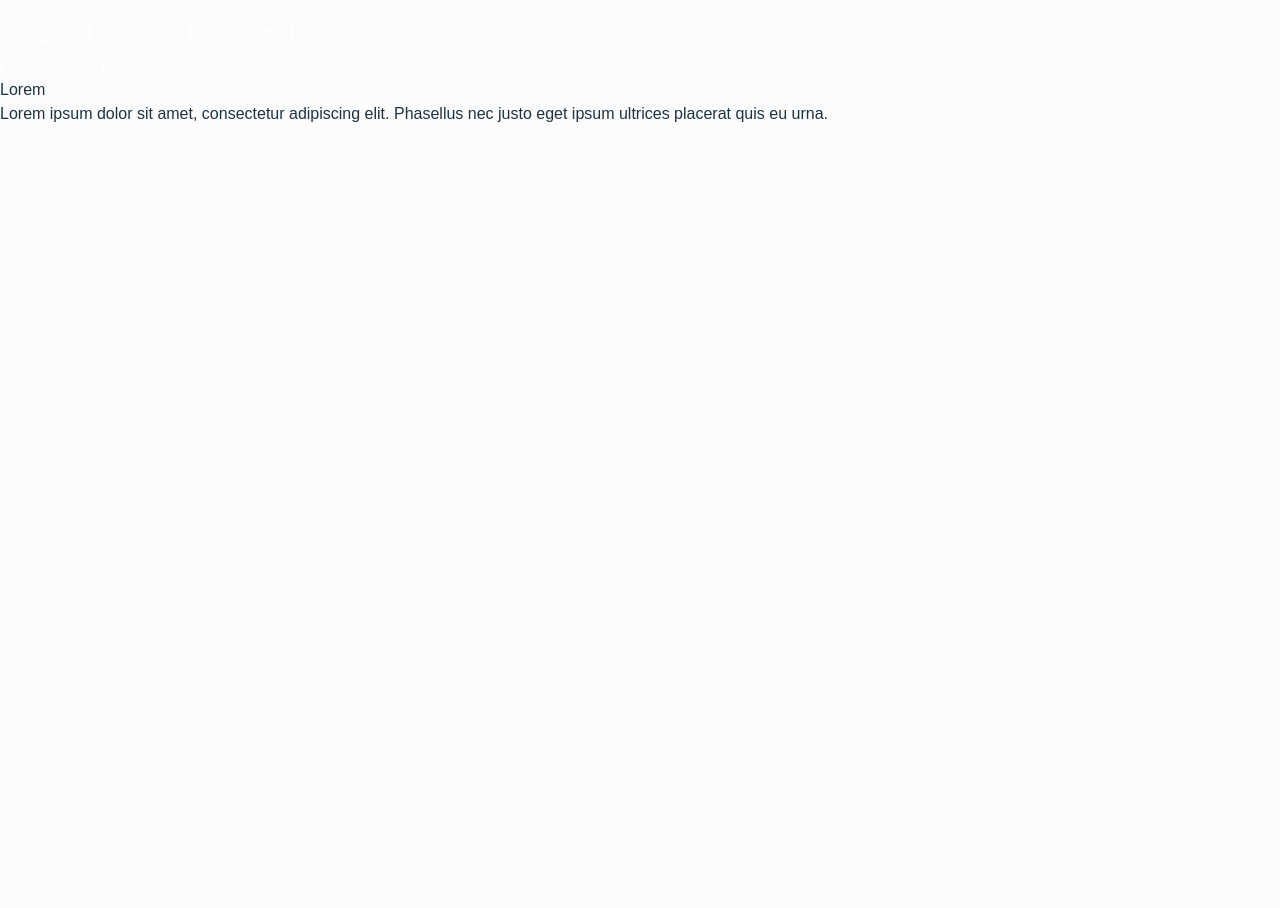
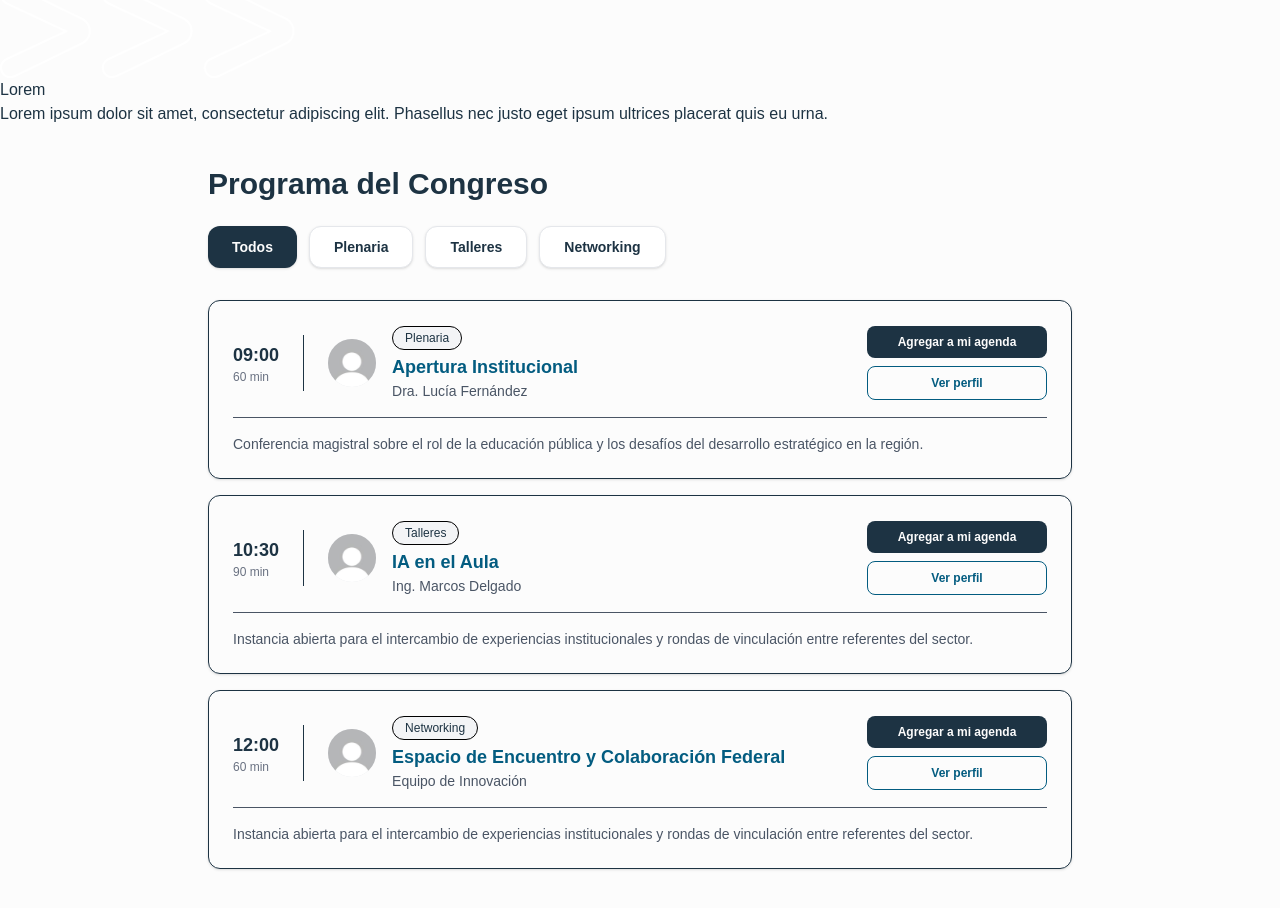
Before and after one commit to Daira-dev/congreso-ets_2026, a Next.js app: page / in a window 1280 px wide. Shown: the part 720-1628 px from the top of the page. Before the commit the page ends 846 px from the top, so only its background shows below. Built offline with nearby package versions, Linux system fonts and the light colour scheme.

Commit message:
seccion programa

```diff
--- a/app/page.tsx
+++ b/app/page.tsx
@@ -2,6 +2,7 @@ import Image from "next/image";
 import Header from "../components/Header/Header";
 import Hero from "@/components/Hero/Hero";
 import SectionCongreso from "@/components/SectionCongreso/SectionCongreso";
+import SectionPrograma from "@/components/SectionPrograma/SectionPrograma";
 
 export default function Home() {
   return (
@@ -9,6 +10,7 @@ export default function Home() {
       <Header />
       <Hero />
       <SectionCongreso />
+      <SectionPrograma />
 
     </div>
   );
--- /dev/null
+++ b/components/SectionPrograma/Card/Card.tsx
@@ -0,0 +1,58 @@
+import Image, { StaticImageData } from "next/image";
+import user from "@/assets/LOGOS/PARA WEB/user.jpg"; // Importá acá tu imagen por defecto
+
+interface CardProgramaProps {
+    cardImg?: StaticImageData;
+    horario: string;
+    duracion: string;
+    categoria: string;
+    title: string;
+    expositor: string;
+    descripcion?: string; // Opcional
+}
+
+const CardPrograma = ({ horario, duracion, categoria, title, expositor, descripcion, cardImg = user}: CardProgramaProps) => {
+    return (
+        <div className="border rounded-xl p-6 shadow-sm border-azul-oscuro mb-4">
+            <div className="flex items-center justify-between">
+                <div className="flex items-center gap-4">
+                    <div>
+                        <span className="font-bold text-lg">{horario}</span>
+                        <p className="text-xs text-gray-500">{duracion}</p>
+                    </div>
+
+                    <div className="h-14 border-l border-black-300 mx-2"></div>
+
+                    {/* Imagen circular del expositor o categoría */}
+                    <div className="relative w-12 h-12 rounded-full overflow-hidden bg-gray-200 flex-shrink-0">
+                        <Image
+                            src={cardImg}
+                            alt={title}
+                            fill
+                            className="object-cover"
+                        />
+                    </div>
+                    <div>
+                        <span className="text-xs px-3 py-1 bg-gray-100 border border-black rounded-full">{categoria}</span>
+                        <h3 className="font-semibold text-azul-claro text-lg mt-1">{title}</h3>
+                        <p className="text-sm text-gray-600">{expositor}</p>
+                    </div>
+                </div>
+                {/* Botones */}
+                <div className="flex flex-col gap-2 min-w-[180px]">
+                    <button className="bg-azul-oscuro text-blanco text-xs font-semibold py-2 px-4 rounded-lg hover:opacity-90 transition-opacity">
+                        Agregar a mi agenda
+                    </button>
+                    <button className="border border-azul-claro text-azul-claro text-xs font-semibold py-2 px-4 rounded-lg hover:bg-azul-claro/5 transition-colors">
+                        Ver perfil
+                    </button>
+                </div>
+            </div>
+            {descripcion && (
+                <p className="mt-4 text-sm text-gray-600 border-t pt-4">{descripcion}</p>
+            )}
+        </div>
+    );
+};
+
+export default CardPrograma;
--- /dev/null
+++ b/components/SectionPrograma/FiltrosPrograma/FiltrosPrograma.tsx
@@ -0,0 +1,33 @@
+"use client";
+import { useState } from "react";
+
+const categorias = ["Todos", "Plenaria", "Talleres", "Networking"];
+
+interface FiltrosProgramaProps {
+    categoriaSeleccionada: string;
+    onSelectCategoria: (categoria: string) => void;
+}
+
+const FiltrosPrograma = ({ categoriaSeleccionada, onSelectCategoria }: FiltrosProgramaProps) => {
+    return (
+        <div className="flex flex-wrap gap-3 mb-8">
+            {categorias.map((cat) => {
+                const isActive = categoriaSeleccionada === cat;
+                return (
+                    <button
+                        key={cat}
+                        onClick={() => onSelectCategoria(cat)}
+                        className={`px-6 py-2.5 rounded-xl font-semibold text-sm transition-all shadow-sm ${isActive
+                                ? "bg-azul-oscuro text-blanco shadow-md"
+                                : "bg-white border border-gray-200 text-azul-oscuro hover:border-azul-claro"
+                            }`}
+                    >
+                        {cat}
+                    </button>
+                );
+            })}
+        </div>
+    );
+};
+
+export default FiltrosPrograma;
--- /dev/null
+++ b/components/SectionPrograma/SectionPrograma.tsx
@@ -0,0 +1,69 @@
+"use client";
+import { NONAME } from "dns";
+import { useState } from "react";
+import CardPrograma from "./Card/Card";
+import FiltrosPrograma from "./FiltrosPrograma/FiltrosPrograma";
+
+export default function SectionPrograma() {
+    const [filtroActivo, setFiltroActivo] = useState("Todos");
+
+    // Lista de ejemplo de tus charlas
+    const charlas = [
+        {
+            horario: "09:00",
+            duracion: "60 min",
+            categoria: "Plenaria",
+            title: "Apertura Institucional",
+            expositor: "Dra. Lucía Fernández",
+            descripcion: "Conferencia magistral sobre el rol de la educación pública y los desafíos del desarrollo estratégico en la región."
+        },
+        {
+            horario: "10:30",
+            duracion: "90 min",
+            categoria: "Talleres",
+            title: "IA en el Aula",
+            expositor: "Ing. Marcos Delgado",
+            descripcion: "Instancia abierta para el intercambio de experiencias institucionales y rondas de vinculación entre referentes del sector."
+        },
+        {
+            horario: "12:00",
+            duracion: "60 min",
+            categoria: "Networking",
+            title: "Espacio de Encuentro y Colaboración Federal",
+            expositor: "Equipo de Innovación",
+            descripcion: "Instancia abierta para el intercambio de experiencias institucionales y rondas de vinculación entre referentes del sector."
+        },
+    ];
+
+    // Lógica para filtrar: si es "Todos" muestra todo, sino filtra por categoría
+    const charlasFiltradas = filtroActivo === "Todos"
+        ? charlas
+        : charlas.filter(charla => charla.categoria === filtroActivo);
+
+    return (
+        <section className="max-w-4xl mx-auto py-10 px-4">
+            <h2 className="text-3xl font-bold text-azul-oscuro mb-6">Programa del Congreso</h2>
+
+            {/* Barra de botones de filtro */}
+            <FiltrosPrograma
+                categoriaSeleccionada={filtroActivo}
+                onSelectCategoria={setFiltroActivo}
+            />
+
+            {/* Listado dinámico de tarjetas */}
+            <div>
+                {charlasFiltradas.map((charla, index) => (
+                    <CardPrograma
+                        key={index}
+                        horario={charla.horario}
+                        duracion={charla.duracion}
+                        categoria={charla.categoria}
+                        title={charla.title}
+                        expositor={charla.expositor}
+                        descripcion={charla.descripcion}
+                    />
+                ))}
+            </div>
+        </section>
+    );
+}
```
Also changed, not shown: assets/LOGOS/PARA WEB/user.jpg (added).
